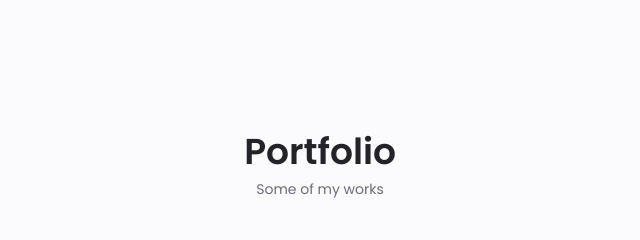
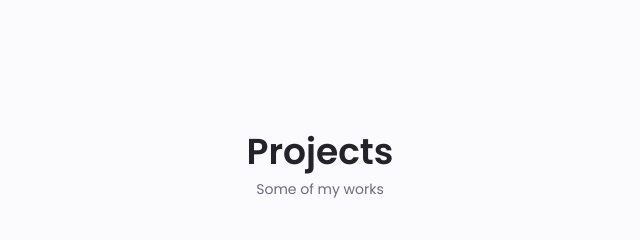
Before and after one commit to lawrenchou/lawrenchou.github.io, a plain HTML site: page index.html in a window 1280 px wide. Shown: the part 2780-3020 px from the top of the page, 320-960 px from the left. Drawn offline with nearby package versions, Linux system fonts and the light colour scheme.

Commit message:
changed portfolio to project

```diff
--- a/index.html
+++ b/index.html
@@ -463,7 +463,7 @@
 
             <!--==================== PORTFOLIO ====================-->
             <section class="portfolio section" id="portfolio">
-                <h2 class="section__title">Portfolio</h2>
+                <h2 class="section__title">Projects</h2>
                 <span class="section__subtitle">Some of my works</span>
 
                 <div class="portfolio__container container swiper-container">
```
